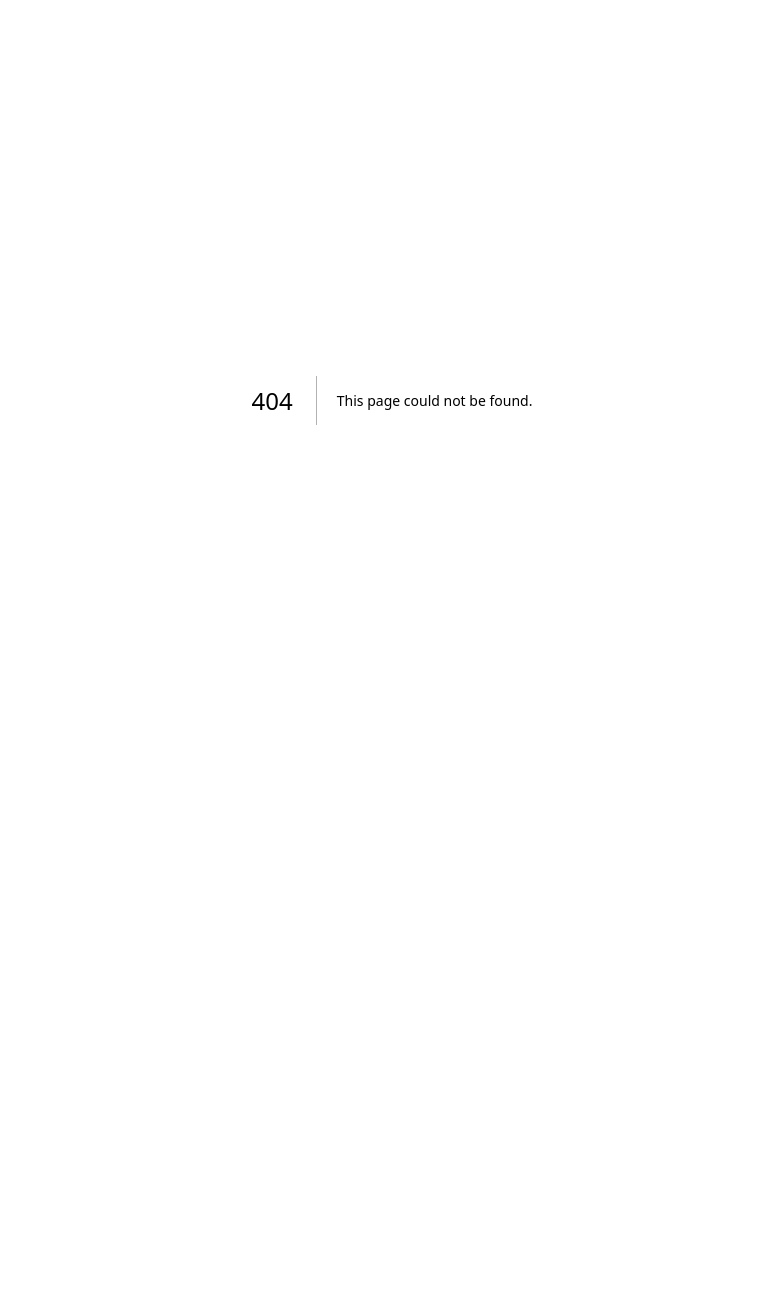
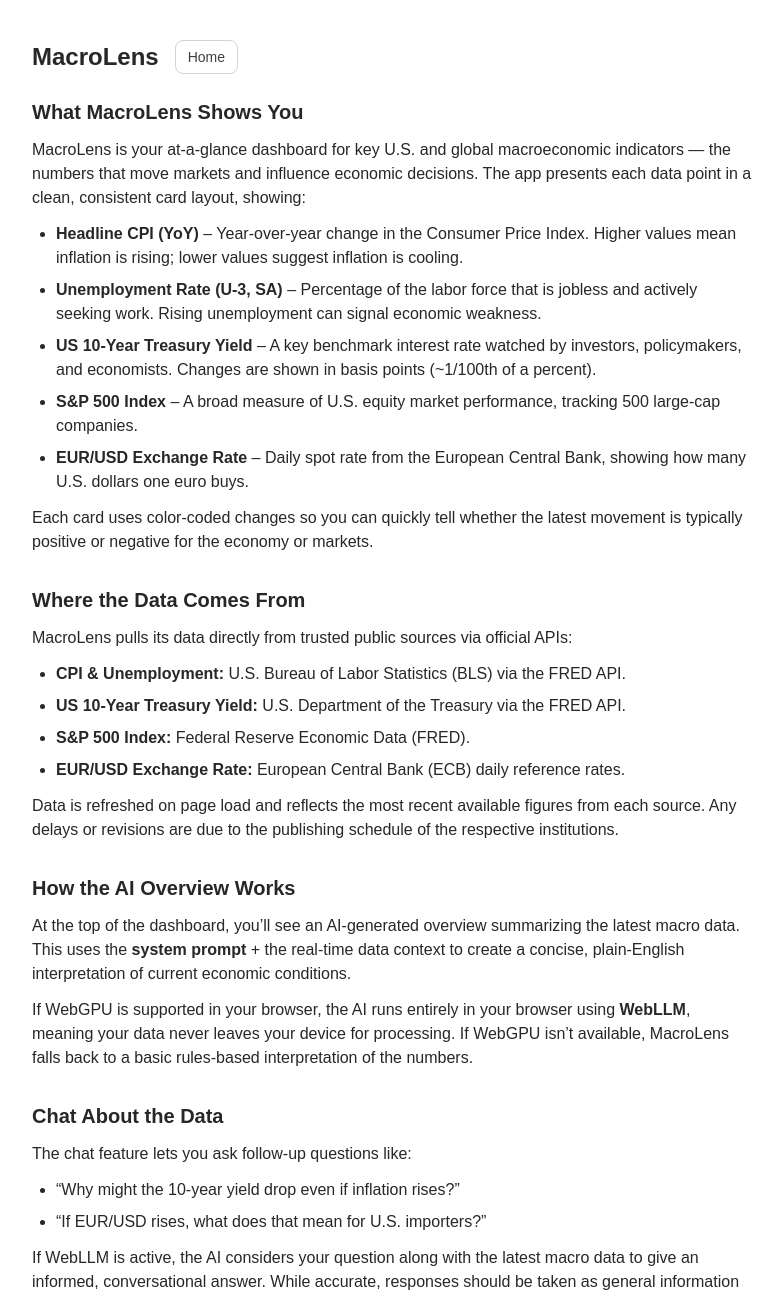
Before and after one commit to JaStaGa/macro-lens, a Next.js app: page /about in a window 1280 px wide. Before the commit this address had no page. Shown: the top 1297 px of the page, without its empty margins (248-1030 px from the left). Before the commit the page ends 800 px from the top, so only its background shows below. Built offline with nearby package versions, Linux system fonts and the light colour scheme.

Commit message:
about page

```diff
--- /dev/null
+++ b/app/about/page.tsx
@@ -0,0 +1,113 @@
+// app/about/page.tsx
+import Link from "next/link";
+
+export default function AboutPage() {
+    return (
+        <div className="max-w-3xl mx-auto px-6 py-10 text-zinc-800 dark:text-zinc-200">
+            <div className="flex items-center justify-start mb-6 gap-4">
+                <h1 className="text-2xl font-bold">MacroLens</h1>
+                <Link
+                    href="/"
+                    className="rounded-lg border border-zinc-300 dark:border-zinc-700 px-3 py-1.5 text-sm text-zinc-700 dark:text-zinc-300 hover:bg-zinc-100 dark:hover:bg-zinc-800 transition-colors"
+                >
+                    Home
+                </Link>
+            </div>
+
+            <section className="mb-8">
+                <h2 className="text-xl font-semibold mb-3">What MacroLens Shows You</h2>
+                <p className="mb-3">
+                    MacroLens is your at-a-glance dashboard for key U.S. and global macroeconomic
+                    indicators — the numbers that move markets and influence economic decisions.
+                    The app presents each data point in a clean, consistent card layout, showing:
+                </p>
+                <ul className="list-disc pl-6 space-y-2">
+                    <li><strong>Headline CPI (YoY)</strong> – Year-over-year change in the Consumer Price Index. Higher values mean inflation is rising; lower values suggest inflation is cooling.</li>
+                    <li><strong>Unemployment Rate (U-3, SA)</strong> – Percentage of the labor force that is jobless and actively seeking work. Rising unemployment can signal economic weakness.</li>
+                    <li><strong>US 10-Year Treasury Yield</strong> – A key benchmark interest rate watched by investors, policymakers, and economists. Changes are shown in basis points (~1/100th of a percent).</li>
+                    <li><strong>S&amp;P 500 Index</strong> – A broad measure of U.S. equity market performance, tracking 500 large-cap companies.</li>
+                    <li><strong>EUR/USD Exchange Rate</strong> – Daily spot rate from the European Central Bank, showing how many U.S. dollars one euro buys.</li>
+                </ul>
+                <p className="mt-3">
+                    Each card uses color-coded changes so you can quickly tell whether the latest
+                    movement is typically positive or negative for the economy or markets.
+                </p>
+            </section>
+
+            <section className="mb-8">
+                <h2 className="text-xl font-semibold mb-3">Where the Data Comes From</h2>
+                <p className="mb-3">
+                    MacroLens pulls its data directly from trusted public sources via official APIs:
+                </p>
+                <ul className="list-disc pl-6 space-y-2">
+                    <li><strong>CPI &amp; Unemployment:</strong> U.S. Bureau of Labor Statistics (BLS) via the FRED API.</li>
+                    <li><strong>US 10-Year Treasury Yield:</strong> U.S. Department of the Treasury via the FRED API.</li>
+                    <li><strong>S&amp;P 500 Index:</strong> Federal Reserve Economic Data (FRED).</li>
+                    <li><strong>EUR/USD Exchange Rate:</strong> European Central Bank (ECB) daily reference rates.</li>
+                </ul>
+                <p className="mt-3">
+                    Data is refreshed on page load and reflects the most recent available figures
+                    from each source. Any delays or revisions are due to the publishing schedule
+                    of the respective institutions.
+                </p>
+            </section>
+
+            <section className="mb-8">
+                <h2 className="text-xl font-semibold mb-3">How the AI Overview Works</h2>
+                <p className="mb-3">
+                    At the top of the dashboard, you’ll see an AI-generated overview summarizing
+                    the latest macro data. This uses the <strong>system prompt</strong> + the
+                    real-time data context to create a concise, plain-English interpretation of
+                    current economic conditions.
+                </p>
+                <p className="mb-3">
+                    If WebGPU is supported in your browser, the AI runs entirely in your browser
+                    using <strong>WebLLM</strong>, meaning your data never leaves your device for processing.
+                    If WebGPU isn’t available, MacroLens falls back to a basic rules-based
+                    interpretation of the numbers.
+                </p>
+            </section>
+
+            <section className="mb-8">
+                <h2 className="text-xl font-semibold mb-3">Chat About the Data</h2>
+                <p className="mb-3">
+                    The chat feature lets you ask follow-up questions like:
+                </p>
+                <ul className="list-disc pl-6 space-y-2">
+                    <li>“Why might the 10-year yield drop even if inflation rises?”</li>
+                    <li>“If EUR/USD rises, what does that mean for U.S. importers?”</li>
+                </ul>
+                <p className="mt-3">
+                    If WebLLM is active, the AI considers your question along with the latest
+                    macro data to give an informed, conversational answer. While accurate, responses
+                    should be taken as general information — not financial advice.
+                </p>
+            </section>
+
+            <section className="mb-8">
+                <h2 className="text-xl font-semibold mb-3">How MacroLens Was Built</h2>
+                <p className="mb-3">
+                    This app was built with <strong>Next.js</strong> for the frontend, styled with
+                    <strong> Tailwind CSS</strong>, and deployed on <strong>Vercel</strong>. Data
+                    fetching is done with server components to pull the latest statistics directly
+                    from public APIs. Cards are styled for clarity, using semantic colors to help
+                    interpret changes at a glance.
+                </p>
+                <p className="mb-3">
+                    The AI functionality is powered by <strong>@mlc-ai/web-llm</strong> running
+                    entirely in-browser when possible, with a fallback to a local rules-based
+                    system for quick, offline-compatible answers.
+                </p>
+            </section>
+
+            <section className="mb-8">
+                <h2 className="text-xl font-semibold mb-3">Disclaimer</h2>
+                <p>
+                    All content is for informational purposes only and should not be taken as
+                    investment, financial, or economic advice. Always verify figures with the
+                    original data sources before making decisions.
+                </p>
+            </section>
+        </div>
+    );
+}
--- a/app/page.tsx
+++ b/app/page.tsx
@@ -7,11 +7,20 @@
 import Yield10yCard from "./components/Yield10yCard";
 import Sp500Card from "./components/Sp500Card";
 import ChatDockServer from './components/ChatDockServer';
+import Link from 'next/link';
 
 export default function Home() {
   return (
     <main className="mx-auto max-w-5xl p-6 space-y-6">
-      <h1 className="text-2xl font-bold">MacroLens</h1>
+      <div className="flex items-center justify-start mb-6 gap-4">
+        <h1 className="text-2xl font-bold">MacroLens</h1>
+        <Link
+          href="/about"
+          className="rounded-lg border border-zinc-300 dark:border-zinc-700 px-3 py-1.5 text-sm text-zinc-700 dark:text-zinc-300 hover:bg-zinc-100 dark:hover:bg-zinc-800 transition-colors"
+        >
+          About
+        </Link>
+      </div>
       <p className="text-gray-600 dark:text-gray-300">
         Key macro indicators, updated automatically.
       </p>
```
